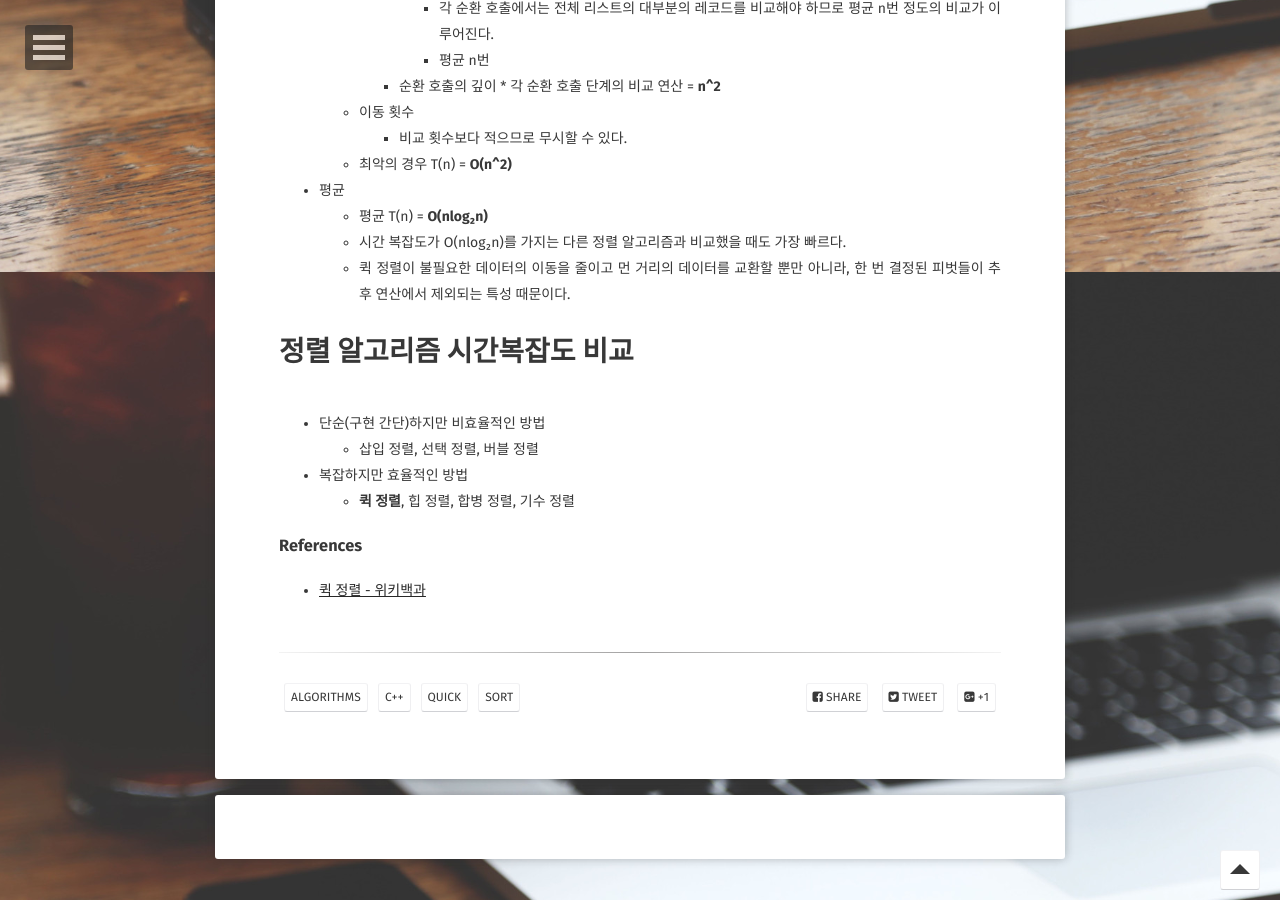
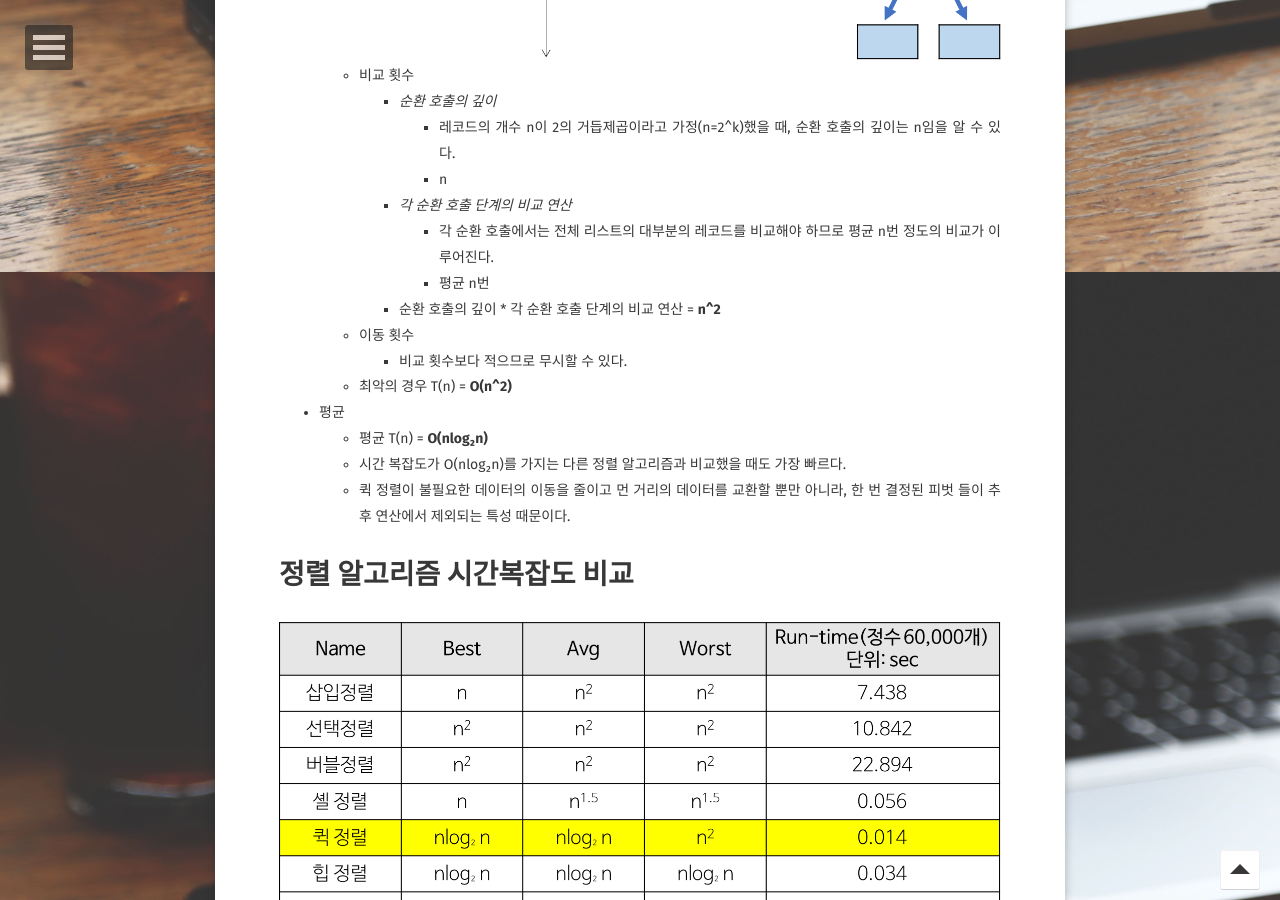
Before and after one commit to KyungRyeol1101/KyungRyeol1101.github.io, a Jekyll site: the page built from _posts/2016-02-04-algorithms-sort-quick.md, in a window 1280 px wide and 900 px high, scrolled down 6928 px. Built offline with Jekyll 4.4.1, drawn with Linux system fonts in a browser that asks for light colours; some web fonts are replaced; comment, search, counter and statistics services are not loaded.

```diff
--- a/_posts/2016-02-04-algorithms-sort-quick.md
+++ b/_posts/2016-02-04-algorithms-sort-quick.md
@@ -109,7 +109,7 @@ int DoubleList::Partition(int Left, int Right)
 ## 퀵 정렬(quick sort)의 시간복잡도
 * 최선의 경우
   * 비교 횟수
-    * ![](/images/algorithm-quick-sort/sort-time-complexity-etc1.png)
+    * ![](/images/algorithms/quick_sort/sort-time-complexity-etc1.png)
     * *순환 호출의 깊이*
       * 레코드의 개수 n이 2의 거듭제곱이라고 가정(n=2^k)했을 때, n=2^3의 경우, 2^3 -> 2^2 -> 2^1 -> 2^0 순으로 줄어들어 순환 호출의 깊이가 3임을 알 수 있다. 이것을 **일반화하면** n=2^k의 경우, k(k=log₂n)임을 알 수 있다.
       * k=log₂n
@@ -122,7 +122,7 @@ int DoubleList::Partition(int Left, int Right)
   * 최선의 경우 T(n) = **O(nlog₂n)**
 * 최악의 경우
   * 리스트가 계속 불균형하게 나누어지는 경우 (특히, 이미 정렬된 리스트에 대하여 퀵 정렬을 실행하는 경우)
-  * ![](/images/algorithm-quick-sort/sort-time-complexity-etc2.png){: width="350" height="280"}
+  * ![](/images/algorithms/quick_sort/sort-time-complexity-etc2.png){: width="350" height="280"}
   * 비교 횟수
     * *순환 호출의 깊이*
       * 레코드의 개수 n이 2의 거듭제곱이라고 가정(n=2^k)했을 때, 순환 호출의 깊이는 n임을 알 수 있다.
@@ -137,7 +137,7 @@ int DoubleList::Partition(int Left, int Right)
 * 평균
   * 평균 T(n) = **O(nlog₂n)**
   * 시간 복잡도가 O(nlog₂n)를 가지는 다른 정렬 알고리즘과 비교했을 때도 가장 빠르다.
-  * 퀵 정렬이 불필요한 데이터의 이동을 줄이고 먼 거리의 데이터를 교환할 뿐만 아니라, 한 번 결정된 피벗들이 추후 연산에서 제외되는 특성 때문이다.
+  * 퀵 정렬이 불필요한 데이터의 이동을 줄이고 먼 거리의 데이터를 교환할 뿐만 아니라, 한 번 결정된 피벗	들이 추후 연산에서 제외되는 특성 때문이다.
 
 
 # 정렬 알고리즘 시간복잡도 비교
```
Also changed, not shown: _posts/2016-01-25-game-fsm.md (+1 -1 lines), _posts/2016-01-29-data-structures-queue-deque.md (+1 -1 lines), _posts/2016-02-02-algorithms-sort-bubble.md (+5 -6 lines), _posts/2016-02-03-algorithms-sort-insertion.md (+3 -6 lines), images/algorithms/quick_sort/quick-sort-concepts.png (added), images/algorithms/quick_sort/sort-time-complexity-etc1.png (added), images/algorithms/quick_sort/sort-time-complexity-etc2.png (added), images/algorithms/quick_sort/sort-time-complexity.png (added), images/algorithms/sort-time-complexity-comparison.png (renamed from images/algorithms/quick_sort/sort-time-complexity-comparison.png).
